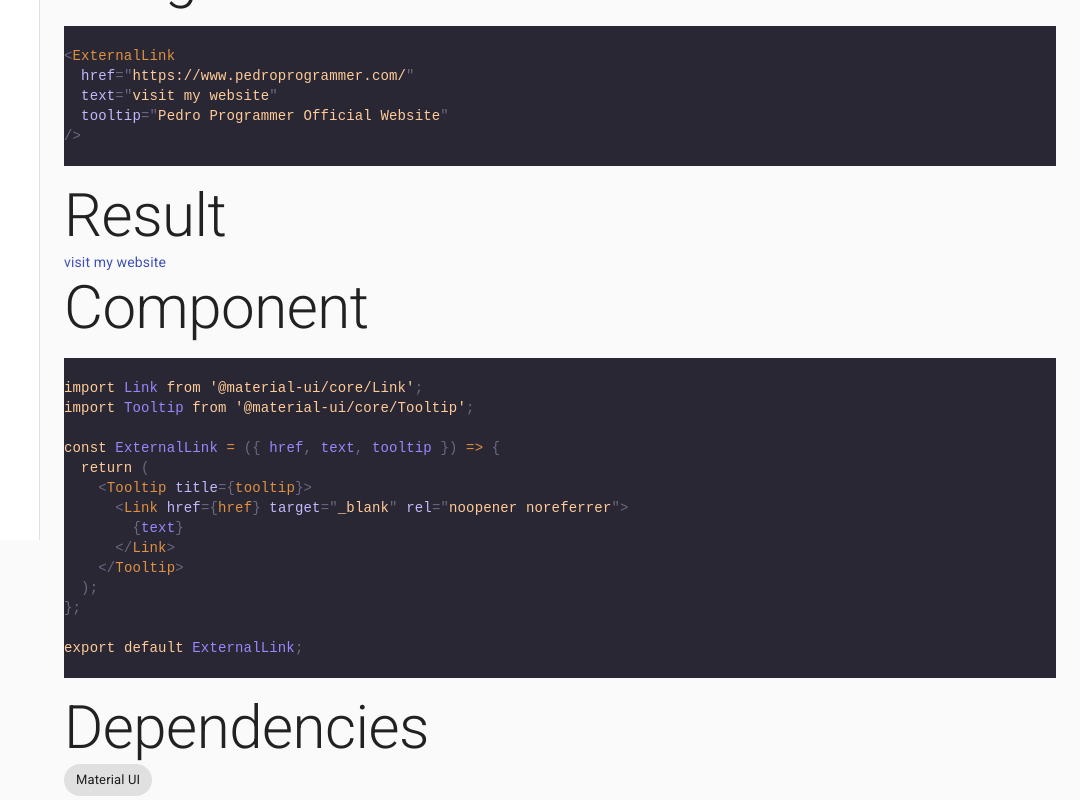
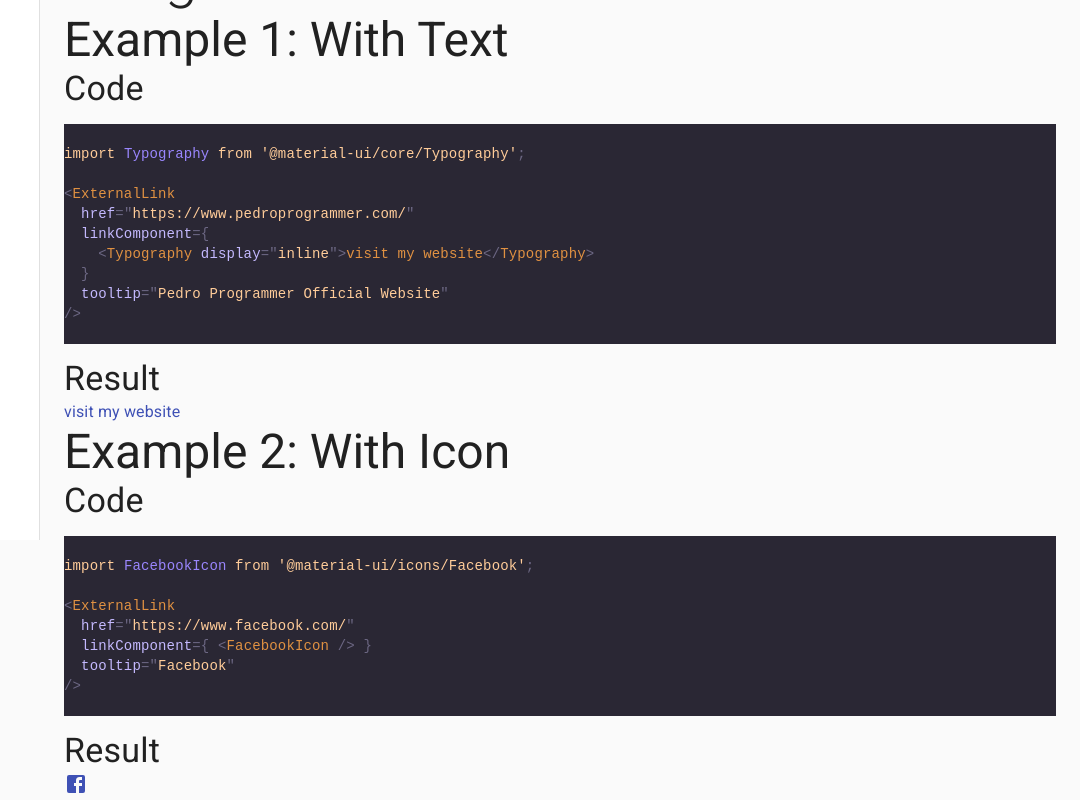
Before and after one commit to PedroMarianoAlmeida/next-material-ui-components, a Next.js app: page /ExternalLink in a window 1280 px wide. Shown: the part 260-1060 px from the top of the page, without its empty margins (200-1280 px from the left). Built offline with nearby package versions, Linux system fonts and the light colour scheme.

Commit message:
External Link Implemented

```diff
--- a/pages/ExternalLink.tsx
+++ b/pages/ExternalLink.tsx
@@ -1,5 +1,6 @@
 import Typography from '@material-ui/core/Typography';
 import Chip from '@material-ui/core/Chip';
+import FacebookIcon from '@material-ui/icons/Facebook';
 
 import ShowCode from '../src/components/reusable/ThirdPartyComponents/ShowCode';
 import TitleAndDescriptionSEO from '../src/components/reusable/SEO/TitleAndDescriptionSEO';
@@ -9,11 +10,11 @@ const ExternalLinkText = `
 import Link from '@material-ui/core/Link';
 import Tooltip from '@material-ui/core/Tooltip';
 
-const ExternalLink = ({ href, text, tooltip }) => {
+const ExternalLink = ({ href, linkComponent, tooltip }) => {
   return (
     <Tooltip title={tooltip}>
       <Link href={href} target="_blank" rel="noopener noreferrer">
-        {text}
+        {linkComponent}
       </Link>
     </Tooltip>
   );
@@ -22,11 +23,25 @@ const ExternalLink = ({ href, text, tooltip }) => {
 export default ExternalLink;
 `;
 
-const example = `
+const example1 = `
+import Typography from '@material-ui/core/Typography';
+
 <ExternalLink
   href="https://www.pedroprogrammer.com/"
-  text="visit my website"
+  linkComponent={
+    <Typography display="inline">visit my website</Typography>
+  }
   tooltip="Pedro Programmer Official Website"
+/>
+`;
+
+const example2 = `
+import FacebookIcon from '@material-ui/icons/Facebook';
+
+<ExternalLink
+  href="https://www.facebook.com/"
+  linkComponent={ <FacebookIcon /> }
+  tooltip="Facebook"
 />
 `;
 
@@ -41,12 +56,25 @@ const ExternalLinkPage = () => {
         ExternalLink
       </Typography>
       <Typography variant="h2">Usage</Typography>
-      <ShowCode code={example} language="jsx" />
-      <Typography variant="h2">Result</Typography>
+      <Typography variant="h3">Example 1: With Text</Typography>
+      <Typography variant="h4">Code</Typography>
+      <ShowCode code={example1} language="jsx" />
+      <Typography variant="h4">Result</Typography>
       <ExternalLink
         href="https://www.pedroprogrammer.com/"
-        text="visit my website"
+        linkComponent={
+          <Typography display="inline">visit my website</Typography>
+        }
         tooltip="Pedro Programmer Official Website"
+      />
+      <Typography variant="h3">Example 2: With Icon</Typography>
+      <Typography variant="h4">Code</Typography>
+      <ShowCode code={example2} language="jsx" />
+      <Typography variant="h4">Result</Typography>
+      <ExternalLink
+        href="https://www.facebook.com/"
+        linkComponent={<FacebookIcon />}
+        tooltip="Facebook"
       />
       <Typography variant="h2">Component</Typography>
       <ShowCode code={ExternalLinkText} language="jsx" />
--- a/src/components/reusable/MaterialUI/ExternalLink.tsx
+++ b/src/components/reusable/MaterialUI/ExternalLink.tsx
@@ -1,11 +1,11 @@
 import Link from '@material-ui/core/Link';
 import Tooltip from '@material-ui/core/Tooltip';
 
-const ExternalLink = ({ href, text, tooltip }) => {
+const ExternalLink = ({ href, linkComponent, tooltip }) => {
   return (
     <Tooltip title={tooltip}>
       <Link href={href} target="_blank" rel="noopener noreferrer">
-        {text}
+        {linkComponent}
       </Link>
     </Tooltip>
   );
```
